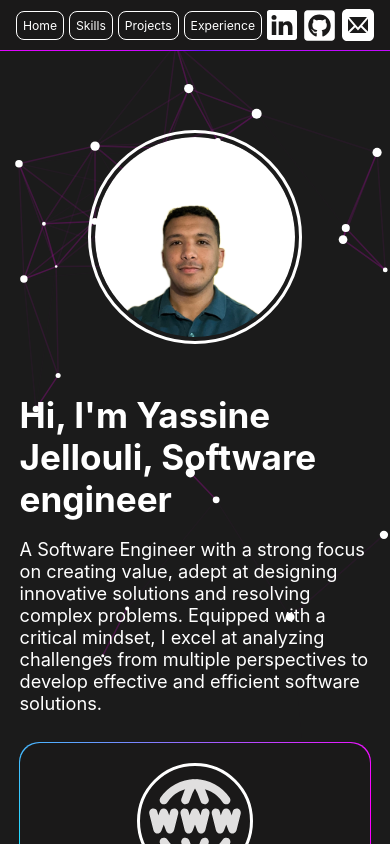
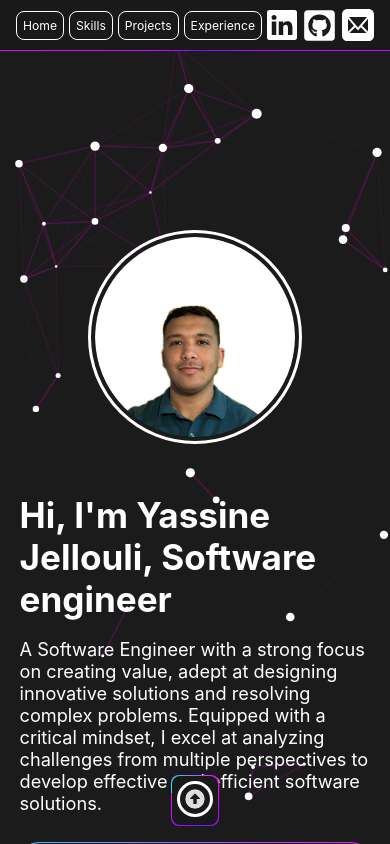
Before and after one commit to jellouliyassine/portfolio, a React (Create React App) app: page /portfolio2 in a window 390 px wide. Shown: the top 844 px of the page. Built offline with nearby package versions, Linux system fonts and the light colour scheme.

Commit message:
wowowowow

```diff
--- a/src/Everything.js
+++ b/src/Everything.js
@@ -1,9 +1,11 @@
 import React, { useRef } from "react";
 import Header2 from "./Header2";
 import HomeV3 from "./HomeV3";
+import Up from "./goup";
 import Skills2 from "./Skills2";
 import Projects2 from "./Projects2";
 import Experience2 from "./Experience2";
+
 function Everything() {
   const HomeRef = useRef(null);
   const SkillRef = useRef(null);
@@ -11,8 +13,16 @@ function Everything() {
   const ProjectsRef = useRef(null);
 
   return (
-    <div style={{ height: "100%" }}>
-      <div style={{ position: "fixed", width: "100%", height: "100%" }}>
+    <div
+      style={{
+        display: "flex",
+        flexDirection: "column",
+        minHeight: "100vh", // Ensures full height
+        position: "relative",
+      }}
+    >
+      {/* Header */}
+      <div style={{ position: "fixed", top: 0, width: "100%", zIndex: 10 }}>
         <Header2
           hr={HomeRef}
           sr={SkillRef}
@@ -20,19 +30,46 @@ function Everything() {
           pr={ProjectsRef}
         />
       </div>
+
+      {/* Spacer to avoid content overlap */}
+      <div style={{ marginTop: "100px" }}></div>
+
+      {/* Main Content */}
+      <div style={{ flex: 1 }}>
         <div ref={HomeRef}>
-        <HomeV3  />
+          <HomeV3 />
         </div>
-      <div  ref={SkillRef}>
+        <div ref={SkillRef}>
           <Skills2 />
         </div>
         <div ref={ExperienceRef}>
-        <Experience2  />
+          <Experience2 />
         </div>
-      <div ref={ProjectsRef} >
+        <div ref={ProjectsRef}>
           <Projects2 />
         </div>
+      <div style={{height:"100px"}}>
+
+      </div>
+      </div>
+
+
+
+      {window.innerWidth<600&&(<div
+        style={{
+          position: "fixed",
+          bottom: 0,
+          width: "100%",
+          zIndex: 10,
+           // Optional: Styling for better visibility
+
+        }}
+      >
+        <Up hr={HomeRef} />
+      </div>)
+      }
     </div>
   );
 }
+
 export default Everything;
--- a/src/HomeV3.js
+++ b/src/HomeV3.js
@@ -102,6 +102,7 @@ function HomeV3() {
           description="With a strong analytical mindset, I thrive on tackling complex challenges. I use my expertise in algorithms, system design, and efficient coding practices to devise creative and effective solutions for technical problems."
         />
       </div>
+
     </div>
   );
 }
--- a/src/Project2.js
+++ b/src/Project2.js
@@ -14,6 +14,7 @@ function Project2({content, title, img,txt}) {
             display: "flex",
             padding:"4px",
             width:"100%",
+            fontWeight:"600",
            justifyContent:"center",
            fontSize:"1.3rem"
           }}
--- a/src/Projects2.js
+++ b/src/Projects2.js
@@ -145,6 +145,7 @@ Cisco switches used by the prefecture."
           </div>
         </div>
       </div>
+
     </div>
   );
 }
--- /dev/null
+++ b/src/goup.js
@@ -0,0 +1,54 @@
+import React,{useRef} from "react";
+import { FaArrowAltCircleUp } from "react-icons/fa";
+import "./newcss.css"
+function Up({hr}){
+    const size = window.innerWidth > 600 ? 50 : 20;
+
+    const scrollToDiv = (reef) => {
+        if (reef.current) {
+          reef.current.scrollIntoView({ behavior: "smooth" });
+        }
+      };
+    return(
+<div
+        style={{
+
+          textAlign: "center",
+          marginTop: "10px",
+          marginBottom: "10px",
+          display: "flex",
+          flexDirection: "column",
+          alignItems: "center",
+          cursor: "pointer",
+          zIndex: "4",
+          padding: "8px",
+        }}
+      >
+        <div
+          className="backup"
+
+        >
+          <div
+            onClick={() => {
+              scrollToDiv(hr);
+            }}
+            style={{
+              cursor: "pointer",
+              width: "fit-content",
+              padding: "5px",
+              borderRadius: "8px",
+              backgroundColor: "rgb(26, 25, 25)",
+            }}
+          >
+            <FaArrowAltCircleUp
+              size={size}
+              className="logo"
+              style={{ cursor: "pointer" }}
+            />
+          </div>
+        </div>
+      </div>
+
+    );
+}
+export default Up;
--- a/src/newcss.css
+++ b/src/newcss.css
@@ -139,6 +139,14 @@ width: 100px;
 
     border-radius: 20px;
 }
+.backup{
+    box-sizing: border-box;
+
+    background-image: conic-gradient(from var(--angle) , #00FFFF, #FF00FF, #6e14ff, #ff00ff);
+    animation: 1s spin linear infinite;
+    border-radius: 8px;
+    padding: 1px;
+}
 .backhead{
     width: 100%;
     padding-bottom: 1px;
```
Lines whose indentation alone changed are shown as unchanged.
